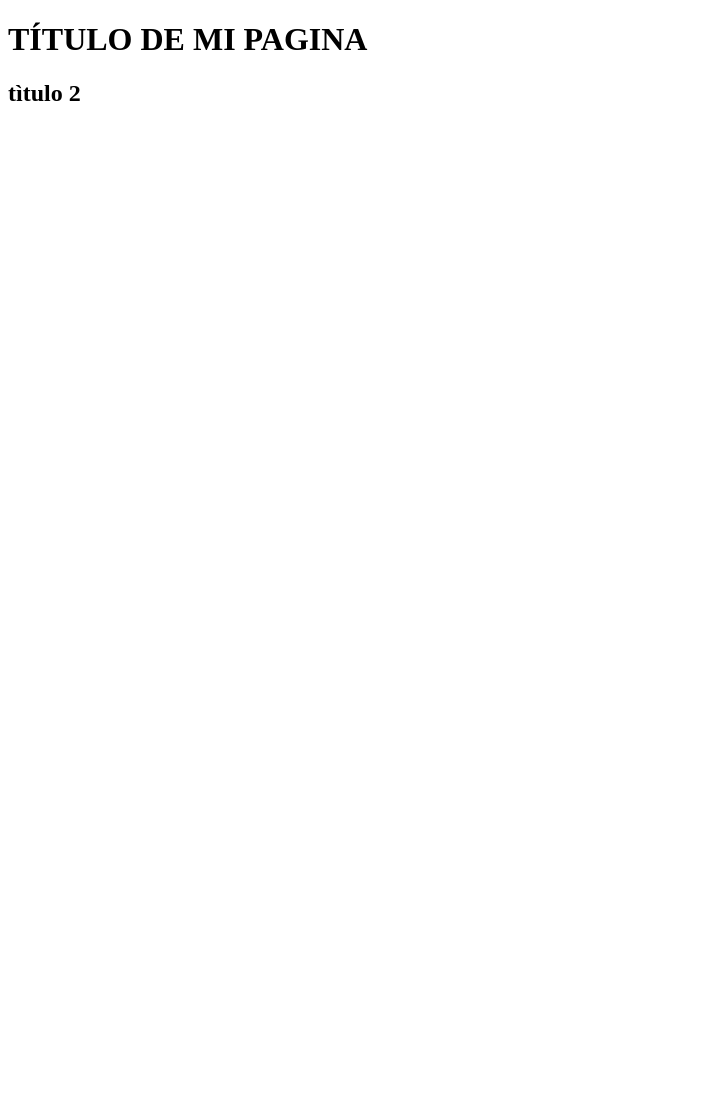
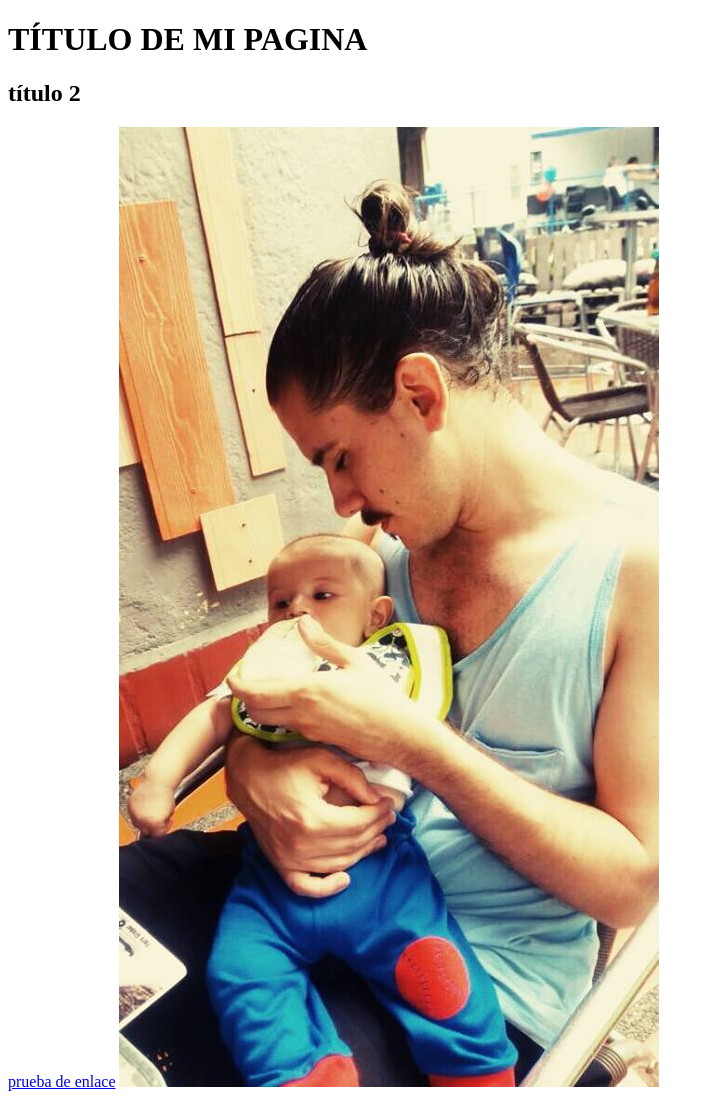
Before and after one commit to Juseloec/commit_prueba, a plain HTML site: page index1.html in a window 1280 px wide. Shown: the whole page, without its empty margins (0-714 px from the left). Before the commit the page ends 800 px from the top, so only its background shows below. Drawn offline with Linux system fonts and the light colour scheme.

Commit message:
agregando imagenes

```diff
--- a/index1.html
+++ b/index1.html
@@ -1,10 +1,13 @@
 <!DOCTYPE html>
 <html>
    <head>
+       <meta charset="utf-8">
        <title>hola mundo</title>
    </head>
    <body>
        <h1>TÍTULO DE MI PAGINA</h1>
-       <h2>tìtulo 2</h2>
+       <h2>título 2</h2>
+       <a href="https://guias.makeitreal.camp/git/repositorios-remotos" target="_blanck">prueba de enlace</a>
+       <img src="c.jpg" alt="samuel lopera">
    </body>
 </html>
```
Also changed, not shown: c.jpg (added).
